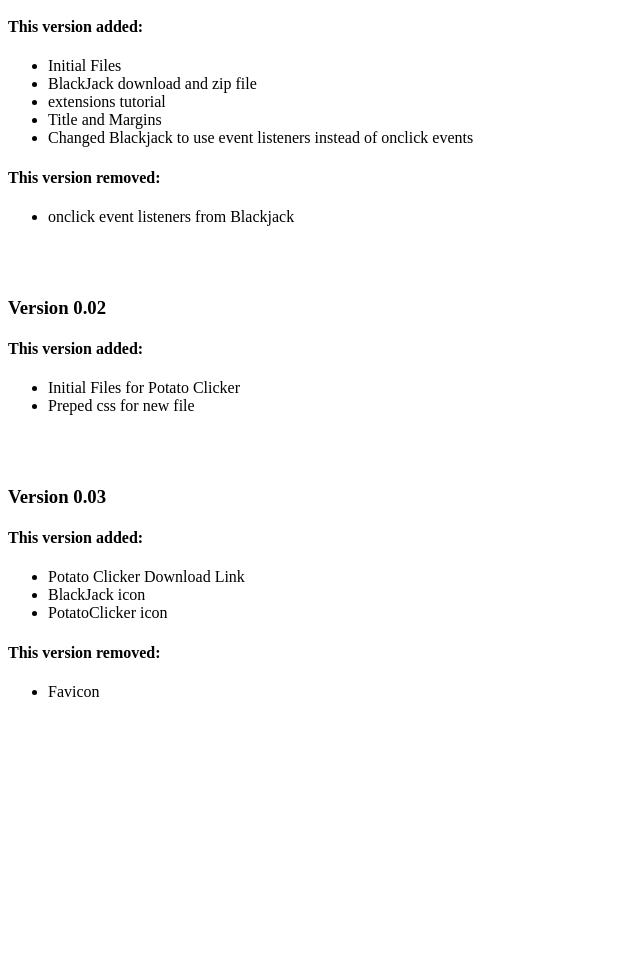
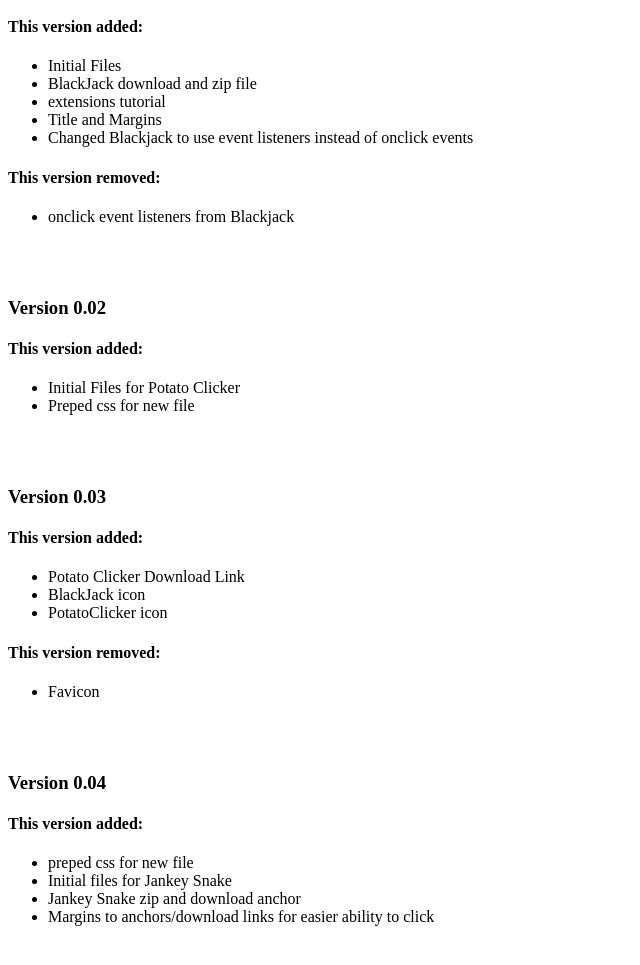
Before and after one commit to PotatoNick26/Extensions-Changelog, a plain HTML site: page index.html in a window 1280 px wide. Shown: the part 105-1070 px from the top of the page, without its empty margins (0-640 px from the left). Before the commit the page ends 866 px from the top, so only its background shows below. Drawn offline with Linux system fonts and the light colour scheme.

Commit message:
added latest change

```diff
--- a/index.html
+++ b/index.html
@@ -40,5 +40,14 @@
             </ul>
                 <br><br>
 
+                <h3>Version 0.04</h3>
+            <h4>This version added:</h4>
+                <ul>
+                    <li>preped css for new file</li>
+                    <li>Initial files for Jankey Snake</li>
+                    <li>Jankey Snake zip and download anchor</li>
+                    <li>Margins to anchors/download links for easier ability to click</li>
+                </ul> <br><br>
+
         </body>
     </html>
```
